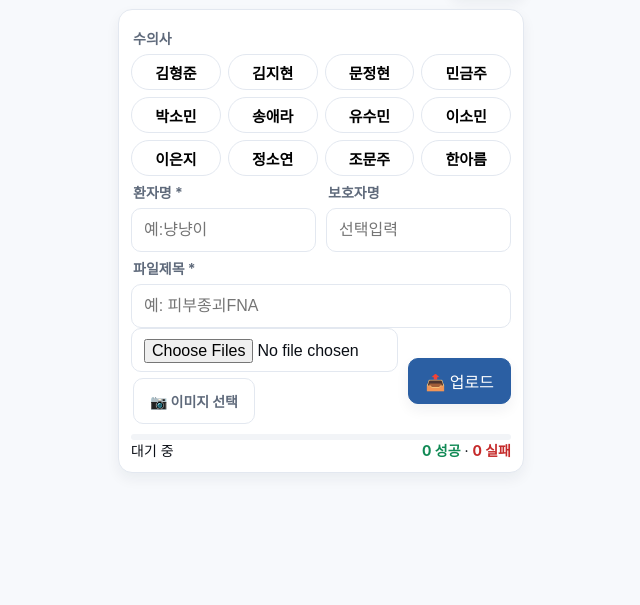
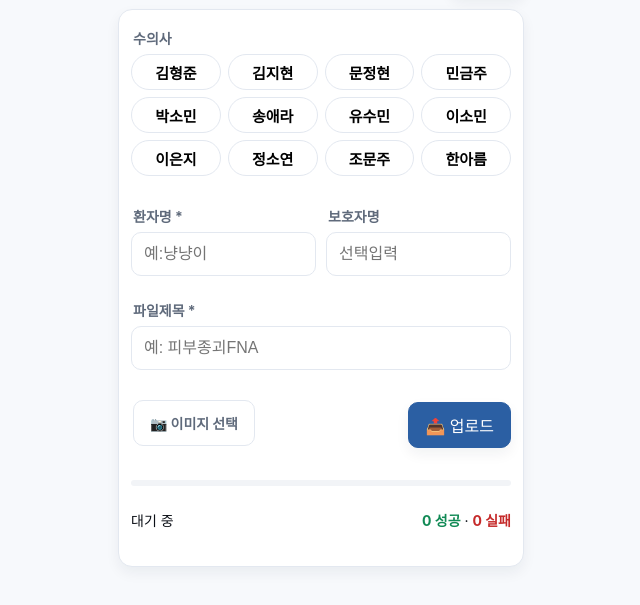
Before and after one commit to hodewdew-creator/BS_image_uploader, a website: page index.html in a window 1280 px wide. Shown: the part 119-724 px from the top of the page, without its empty margins (319-959 px from the left). Drawn offline with Linux system fonts and the light colour scheme.

Commit message:
Update index.html

```diff
--- a/index.html
+++ b/index.html
@@ -9,7 +9,7 @@
   <meta name="apple-mobile-web-app-capable" content="yes">
   <meta name="apple-mobile-web-app-status-bar-style" content="default">
 
- <style>
+<style>
   :root{
     --bg:#f7f9fc; --card:#fff; --fg:#0b0f16; --muted:#5f6a7b; --line:#e3e8f0;
     --brand:#2b5fa3; --brand-weak:#eaf1fb;
@@ -26,7 +26,7 @@
     overflow-x:hidden;
   }
 
-  /* 래퍼 (모바일 안전폭) */
+  /* 래퍼 */
   .wrap{
     width:100%; max-width:430px; margin:0 auto; padding:12px;
     display:grid; row-gap:12px; overflow-x:clip;
@@ -41,12 +41,12 @@
     padding:12px;
     max-width:100%;
   }
+  /* 카드 내부 섹션 간격 (2배) */
+  .card > * + * { margin-top:24px; }
 
   /* 공통: 라벨/입력/버튼 */
   label{display:block; font-size:var(--fs-label); color:var(--muted); margin:6px 0 6px 2px; font-weight:700}
-  input, button{
-    font-size:var(--fs-input);
-  }
+  input, button{font-size:var(--fs-input);}
   input{
     width:100%; height:44px; padding:10px 12px;
     border:1px solid var(--line); border-radius:10px;
@@ -96,12 +96,12 @@
   /* 3) 수의사 버튼 */
   .vets-grid{
     display:grid;
-    grid-template-columns:repeat(4, minmax(0,1fr)); /* 넘침 방지 */
+    grid-template-columns:repeat(4, minmax(0,1fr));
     grid-auto-rows:36px; gap:7px;
   }
   .vet{
     display:flex; align-items:center; justify-content:center;
-    padding:0 8px;  /* 살짝 좌우 여백 복구 */
+    padding:0 8px;
     border:1px solid var(--line); background:#fff; border-radius:999px;
     font-size:15px; font-weight:700; white-space:nowrap; overflow:hidden; text-overflow:ellipsis;
     min-width:0;
@@ -117,6 +117,14 @@
   /* 6) 파일 선택 + 업로드 */
   .rowUpload{ display:grid; grid-template-columns:minmax(0,1fr) auto; gap:10px; align-items:center; }
   .rowUpload > div:first-child{ min-width:0; }
+  /* 네이티브 파일 입력 숨김 */
+  #file{
+    position:absolute !important;
+    width:1px; height:1px;
+    padding:0; margin:-1px;
+    overflow:hidden; clip:rect(0,0,0,0);
+    white-space:nowrap; border:0;
+  }
   .choose{
     display:inline-block; text-align:center; padding:12px 16px;
     border:1px solid var(--line); border-radius:10px; background:#fff; font-weight:800; white-space:nowrap;
@@ -160,6 +168,7 @@
     .pinbtn{font-size:15px}
   }
 </style>
+
 
 
 </head>
```
